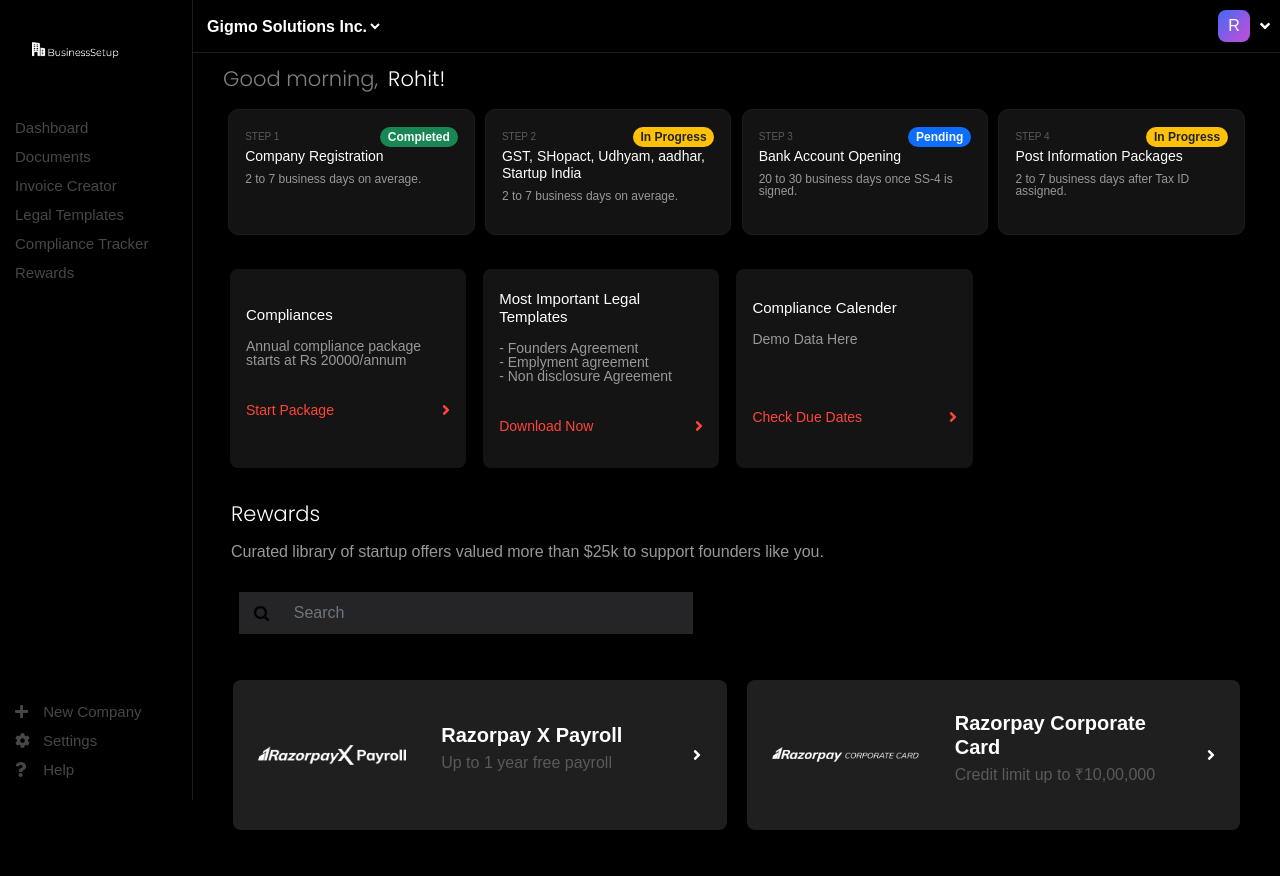
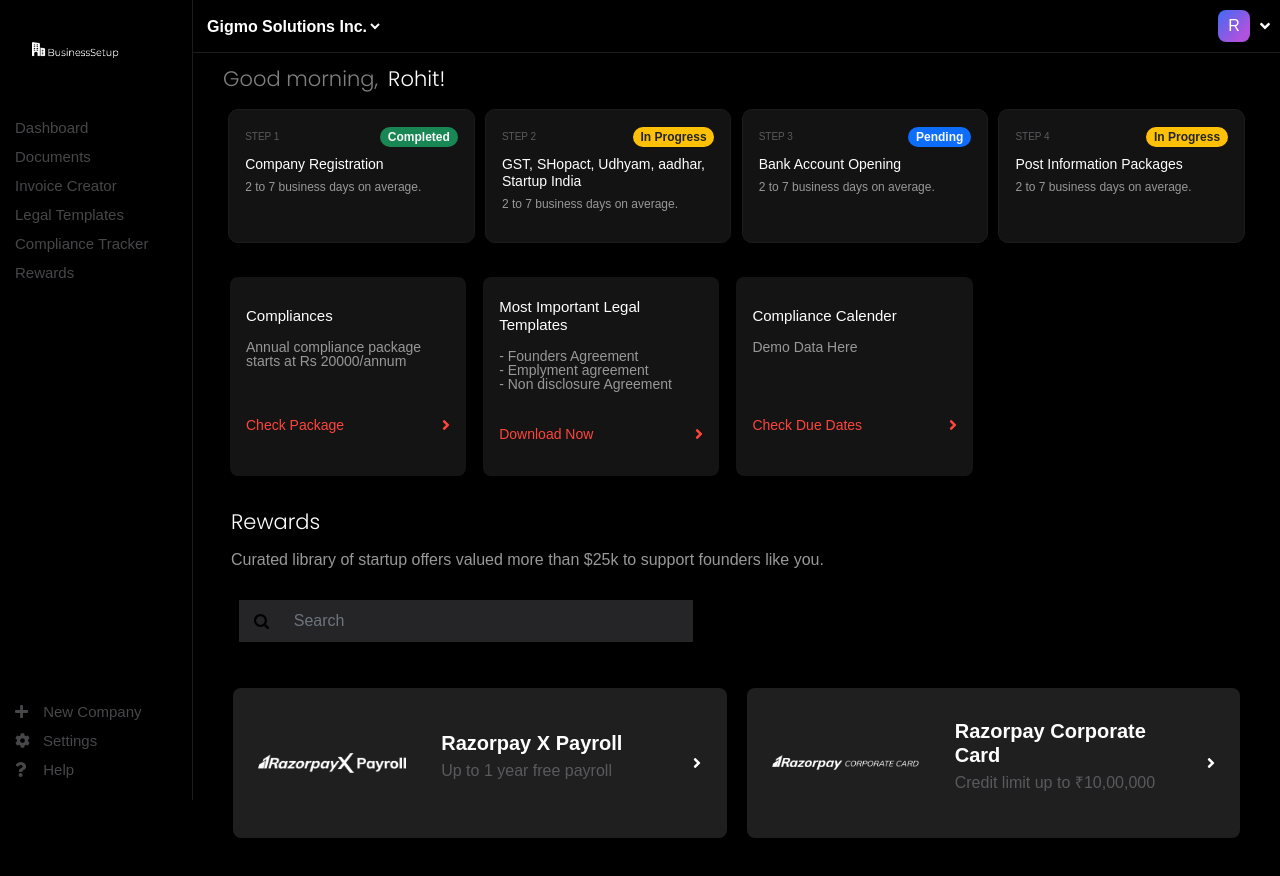
Before and after one commit to sakkshm26/Firstbase-React, a React (Create React App) app: page /dashboard in a window 1280 px wide. Shown: the top 876 px of the page. Built offline with nearby package versions, Linux system fonts and the light colour scheme.

Commit message:
text changed in dashboard

```diff
--- a/src/components/Dashboard/Dashboard.js
+++ b/src/components/Dashboard/Dashboard.js
@@ -93,7 +93,7 @@ function Dashboard() {
                                    Completed
                                 </Badge>
                             </div>
-                            <h4 className='mb-2'>Company Registration</h4>
+                            <h4 className='mb-2  mt-2'>Company Registration</h4>
                             <p>2 to 7 business days on average.</p>
                         </div>
                         <div className='step-2 p-3'>
@@ -103,7 +103,7 @@ function Dashboard() {
                                     In Progress
                                 </Badge>
                             </div>
-                            <h4 className='mb-2'>GST, SHopact, Udhyam, aadhar, Startup India</h4>
+                            <h4 className='mb-2 mt-2'>GST, SHopact, Udhyam, aadhar, Startup India</h4>
                             <p>2 to 7 business days on average.</p>
                         </div>
                         <div className='step-3 p-3'>
@@ -113,8 +113,8 @@ function Dashboard() {
                                     Pending
                                 </Badge>
                             </div>
-                            <h4 className='mb-2'>Bank Account Opening</h4>
-                            <p>20 to 30 business days once SS-4 is signed.</p>
+                            <h4 className='mb-2  mt-2'>Bank Account Opening</h4>
+                            <p>2 to 7 business days on average.</p>
                         </div>
                         <div className='step-4 p-3'>
                             <div className='step-top'>
@@ -123,8 +123,8 @@ function Dashboard() {
                                    In Progress
                                 </Badge>
                             </div>
-                            <h4 className='mb-2'>Post Information Packages</h4>
-                            <p>2 to 7 business days after Tax ID assigned.</p>
+                            <h4 className='mb-2  mt-2'>Post Information Packages</h4>
+                            <p>2 to 7 business days on average.</p>
                         </div>
                     </div>
                     {/* <div className='warning'>
@@ -134,9 +134,9 @@ function Dashboard() {
                     <div className='company-details mt-4'>
                         <div className='box p-3'>
                             <h4>Compliances</h4>
-                            <p>Annual compliance package starts at Rs 20000/annum</p>
+                            <p>Annual compliance package starts at Rs 20000/annum<br></br><br></br></p>
                             <div className='task'>
-                                <p>Start Package</p>
+                                <p>Check Package</p>
                                 <FontAwesomeIcon icon={faAngleRight} />
                             </div>
                         </div>
```
